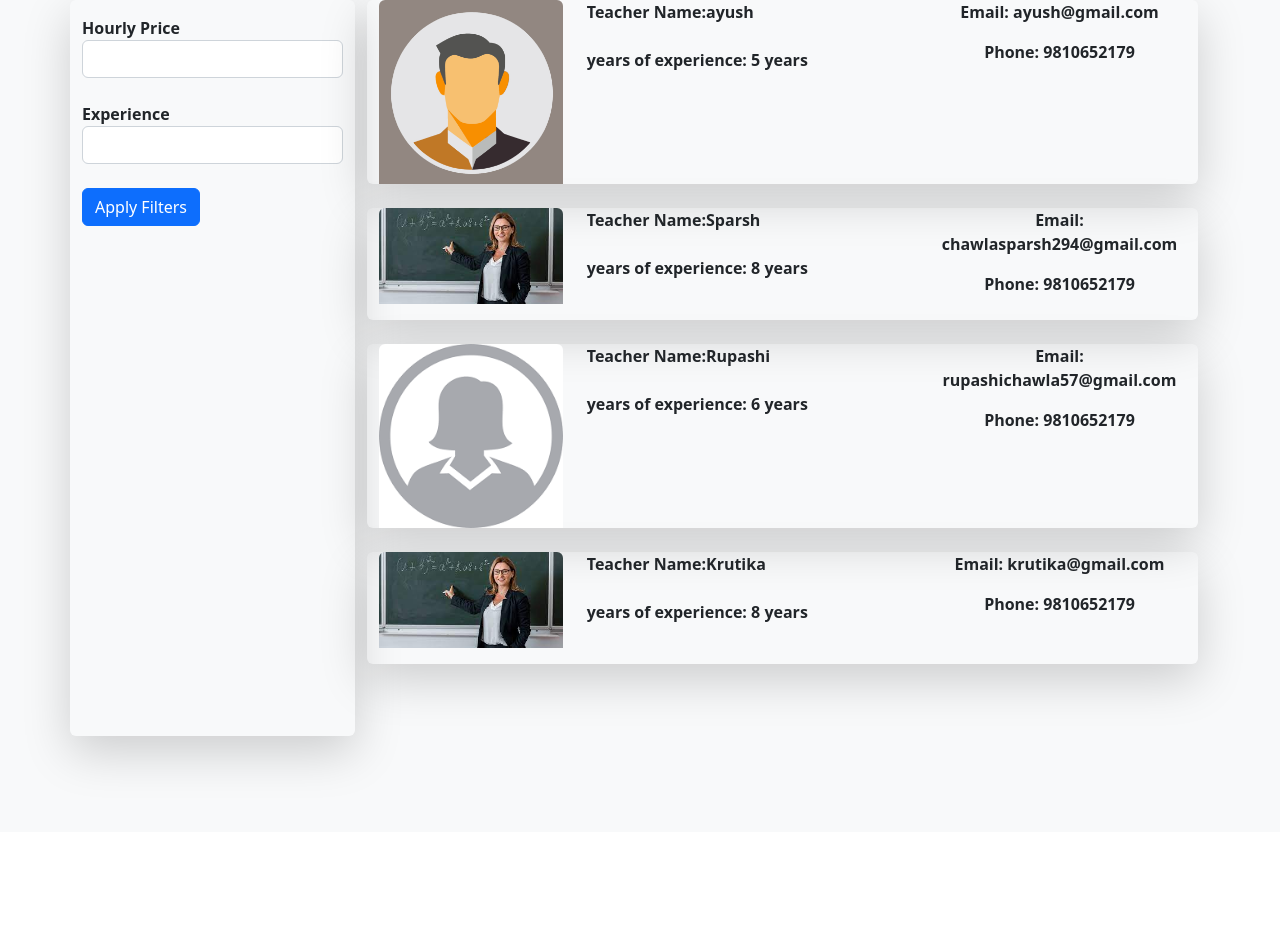
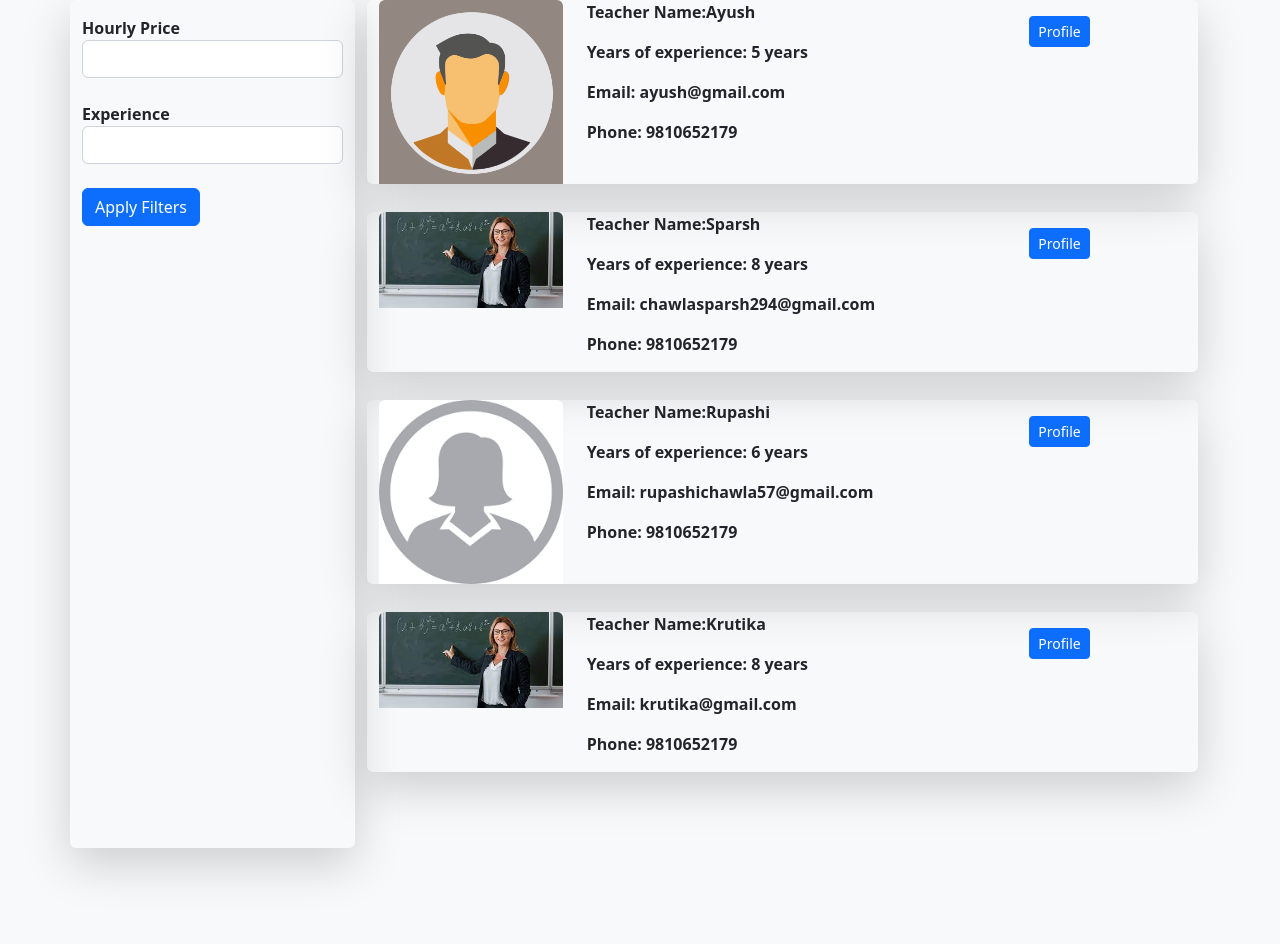
Before and after one commit to Sparsh52/project-tution, a Django app: page /teachers-list/ in a window 1280 px wide. Shown: the part 200-1144 px from the top of the page. Before the commit the page ends 978 px from the top, so only its background shows below. Run offline with Django 4.2, Linux system fonts and the light colour scheme; data comes from the database, SQL or seed files in the repository; both versions use the stored data as it was after the commit.

Commit message:
commit-8

```diff
--- a/home/templates/base2.html
+++ b/home/templates/base2.html
@@ -3,7 +3,7 @@
 <head>
     <meta charset="utf-8">
     <meta name="viewport" content="width=device-width, initial-scale=1">
-    <title><b>Teacher App</b></title>
+    <title>Teacher App</title>
     <link rel="stylesheet" href="https://cdn.jsdelivr.net/npm/bootstrap@5.2.0/dist/css/bootstrap.min.css">
 </head>
 <body class="bg-light">
--- a/home/templates/teacherlist.html
+++ b/home/templates/teacherlist.html
@@ -1,4 +1,5 @@
 {% extends "base2.html" %}
+{% load static %}
 {% block content %}
 <!-- Teacher List Section -->
 <section class="colorful jumbotron mb-0" role="banner">
@@ -22,7 +23,7 @@
 
             <!-- Filtering Form Column -->
             <div class="col-lg-3 shadow-lg rounded">
-                <div class="row my-3">
+                <div class="row mt-3 mb-3">
                     <form  action="/filter-teachers" method="GET">
                         {% csrf_token %}
                         <!-- Add any other filtering options as needed -->
@@ -44,10 +45,9 @@
 
             <!-- Teacher Information Column -->
             <div class="col-lg-9 px-4 mb-5">
-
                 <!-- Teacher List (Filtered or Complete) -->
                 {% for teacher in teachers %}
-                    <div class="row search-card-result rounded shadow-lg mb-4">
+                    <div class="row search-card-result rounded shadow-lg mb-1">
                         <!-- Teacher Image Column -->
                         <div class="col-md-3">
                             <!-- Display teacher image -->
@@ -56,20 +56,24 @@
 
                         <!-- Teacher Details Column -->
                         <div class="col-md-5">
-                            <div class="card-body">
-                                <p class="card-title">Teacher Name:{{ teacher.user.username }}</p><br>
-                                <p class="card-text">years of experience: {{ teacher.experience }} years </p><br>
+                            <div class="card-body teacher-details">
+                                <p class="teacher-info">Teacher Name:{{ teacher.user.username|capfirst }}</p>
+                                <p class="teacher-info"></p>Years of experience: {{ teacher.experience }} years </p>
+                                <p class="teacher-info"></p>Email: {{ teacher.user.email }}</p>
+                                <p class="teacher-info"></p>Phone: {{ teacher.phone }}</p>
                             </div>
                         </div>
 
-                        <!-- Additional Information Column -->
+                        <!-- Additional Information and Buttons Column -->
                         <div class="col-md-4 border-left text-center more-offers">
-                            <!-- Display additional information about the teacher -->
-                            <p>Email: {{ teacher.user.email }}</p>
-                            <p>Phone: {{ teacher.phone }}</p>
-                            <!-- Add more information if necessary -->
+
+                            <!-- Buttons -->
+                            <div class="mt-3">
+                                <a href="{% url 'teacher_profile' teacher.id %}" class="btn btn-primary btn-sm">Profile</a><br>
+                            </div>
                         </div>
                     </div>
+                    <br>
                 {% endfor %}
             </div>
 
--- a/home/views.py
+++ b/home/views.py
@@ -10,7 +10,7 @@ from .forms import UserRegistration
 from django.contrib.auth.models import User
 from .models import *
 from django.contrib.auth import login,authenticate,logout
-
+from django.shortcuts import render, get_object_or_404
 def home(request):
    if request.method=="POST":
       username=request.POST.get('username')
@@ -81,7 +81,12 @@ def register_student(request):
 
 
 
-
+def teacher_profile(request, teacher_id):
+    teacher = get_object_or_404(Teacher, id=teacher_id)
+    context = {
+        'teacher': teacher,
+    }
+    return render(request, 'teacher_profile.html', context)
 
 
 
--- a/tut/urls.py
+++ b/tut/urls.py
@@ -25,6 +25,7 @@ urlpatterns = [
     path("register/",register,name="register"),
     path("register-teacher/",register_teacher,name="register_teacher"),
     path("register-student/",register_student,name="register_student"),
-    path("teachers-list/",teachers_list,name="teachers_list")
+    path("teachers-list/",teachers_list,name="teachers_list"),
+    path("teacher-profile/<teacher_id>",teacher_profile,name="teacher_profile")
 
 ]+static(settings.MEDIA_URL, document_root=settings.MEDIA_ROOT)
```
Also changed, not shown: home/static/one.css (added, +7 -0 lines), home/templates/teacher_profile.html (added, +33 -0 lines), db.sqlite3.
